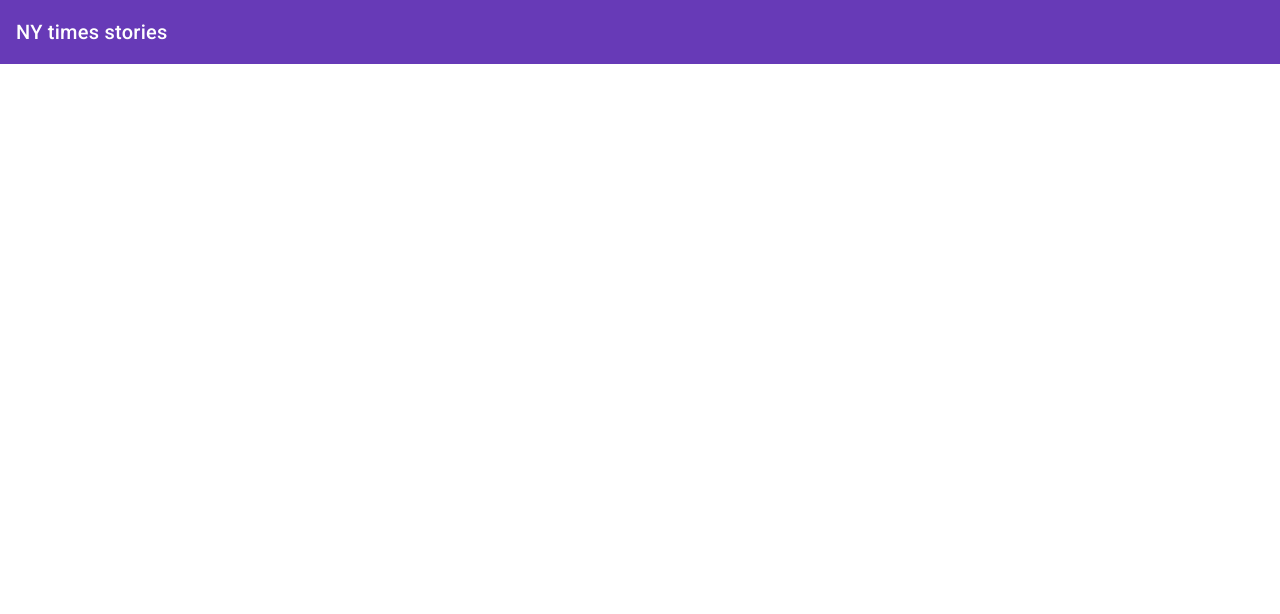
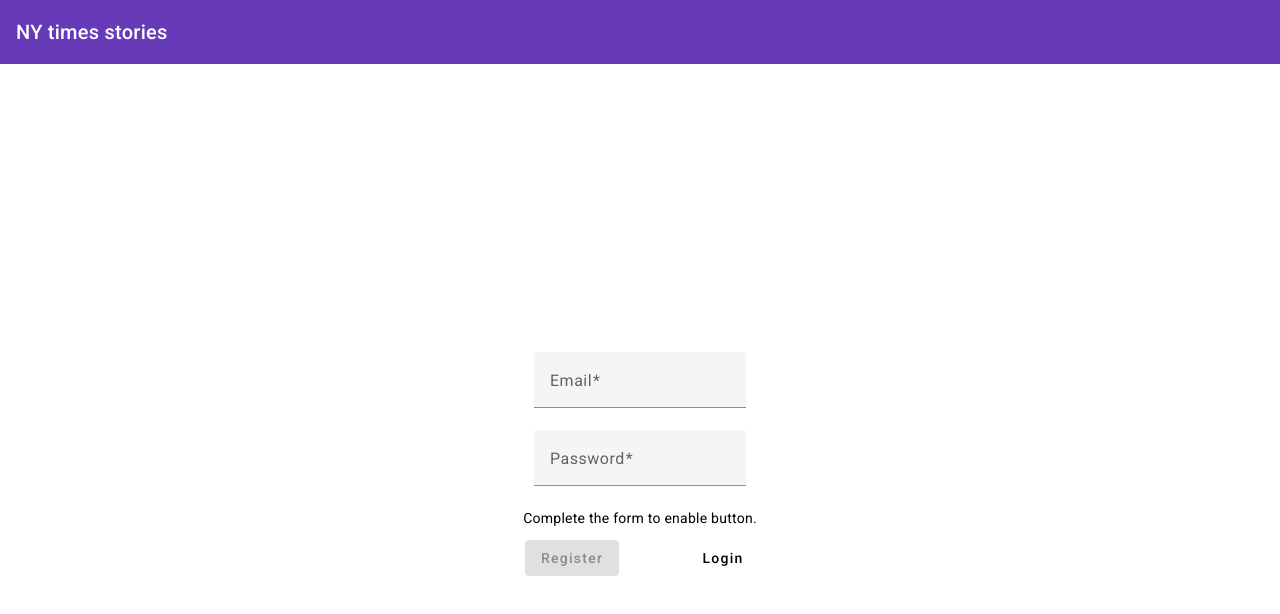
Before and after one commit to UsamaDanish/NyTimesStories, an Angular app: page / in a window 1280 px wide. Shown: the top 614 px of the page. Built offline with nearby package versions, Linux system fonts and the light colour scheme.

Commit message:
added authentication module with styles.

```diff
--- a/package.json
+++ b/package.json
@@ -3,7 +3,7 @@
   "version": "0.0.0",
   "scripts": {
     "ng": "ng",
-    "start": "ng serve",
+    "start": "ng serve --host 192.168.10.4",
     "build": "ng build",
     "watch": "ng build --watch --configuration development",
     "test": "ng test"
--- a/src/app/app-routing.module.ts
+++ b/src/app/app-routing.module.ts
@@ -1,7 +1,10 @@
 import { NgModule } from '@angular/core';
 import { RouterModule, Routes } from '@angular/router';
 
-const routes: Routes = [];
+const routes: Routes = [{
+  path: '',
+  loadChildren: () => import('../app/authentication/authentication.module').then(m => m.AuthenticationModule)
+}];
 
 @NgModule({
   imports: [RouterModule.forRoot(routes)],
--- a/src/app/app.component.html
+++ b/src/app/app.component.html
@@ -1,3 +1,4 @@
 <mat-toolbar color="primary">
   <span>NY times stories</span>
 </mat-toolbar>
+<router-outlet></router-outlet>
--- a/src/app/app.module.ts
+++ b/src/app/app.module.ts
@@ -1,10 +1,13 @@
 import { NgModule } from '@angular/core';
 import { BrowserModule } from '@angular/platform-browser';
 import { MatToolbarModule } from '@angular/material/toolbar';
+import {MatInputModule} from '@angular/material/input';
+import {MatFormFieldModule} from '@angular/material/form-field';
 
 import { AppRoutingModule } from './app-routing.module';
 import { AppComponent } from './app.component';
 import { BrowserAnimationsModule } from '@angular/platform-browser/animations';
+import { AuthenticationModule } from './authentication/authentication.module';
 
 @NgModule({
   declarations: [
@@ -14,7 +17,8 @@ import { BrowserAnimationsModule } from '@angular/platform-browser/animations';
     BrowserModule,
     AppRoutingModule,
     BrowserAnimationsModule,
-    MatToolbarModule
+    MatToolbarModule,
+    AuthenticationModule
   ],
   providers: [],
   bootstrap: [AppComponent]
--- /dev/null
+++ b/src/app/authentication/login/login.component.css
@@ -0,0 +1,14 @@
+.container-div {
+    display: flex;
+    flex-direction: column;
+    height: 100vh;
+    text-align: center;
+    justify-content: center;
+}
+
+.buttons-div {
+    margin: auto;
+    justify-content: space-between;
+    display: flex;
+    width: 230px;
+}
--- /dev/null
+++ b/src/app/authentication/login/login.component.html
@@ -0,0 +1,21 @@
+<div class="container-div">
+
+    <form [formGroup]="loginForm" (ngSubmit)="onSubmit()">
+      <mat-form-field>
+        <mat-label>Email</mat-label>
+        <input matInput placeholder="pat@example.com" formControlName="email">
+      </mat-form-field>
+      <br />
+      <mat-form-field>
+        <mat-label>Password</mat-label>
+        <input matInput placeholder="password" formControlName="password" type="password">
+      </mat-form-field>
+
+      <p>Complete the form to enable button.</p>
+      <div class="buttons-div">
+        <button type="submit" [disabled]="!loginForm.valid" mat-raised-button color="primary">Login</button>
+        <button type="button" routerLink="/" mat-button color="secondary">Sign Up</button>
+      </div>
+
+    </form>
+  </div>
--- /dev/null
+++ b/src/app/authentication/login/login.component.ts
@@ -0,0 +1,18 @@
+import { Component } from '@angular/core';
+import { FormControl, FormGroup } from '@angular/forms';
+import { Validators } from '@angular/forms';
+
+@Component({
+  selector: 'app-login',
+  templateUrl: './login.component.html',
+  styleUrls: ['./login.component.css']
+})
+export class LoginComponent {
+  loginForm = new FormGroup({
+    email: new FormControl('', [Validators.required, Validators.email]),
+    password: new FormControl('', [Validators.required]),
+  });
+
+  onSubmit() {
+  }
+}
--- /dev/null
+++ b/src/app/authentication/sign-up/sign-up.component.css
@@ -0,0 +1,14 @@
+.container-div {
+    display: flex;
+    flex-direction: column;
+    height: 100vh;
+    text-align: center;
+    justify-content: center;
+}
+
+.buttons-div {
+    margin: auto;
+    justify-content: space-between;
+    display: flex;
+    width: 230px;
+}
--- /dev/null
+++ b/src/app/authentication/sign-up/sign-up.component.html
@@ -0,0 +1,21 @@
+<div class="container-div">
+
+  <form [formGroup]="signUpForm" (ngSubmit)="onSubmit()">
+    <mat-form-field>
+      <mat-label>Email</mat-label>
+      <input matInput placeholder="pat@example.com" formControlName="email">
+    </mat-form-field>
+    <br />
+    <mat-form-field>
+      <mat-label>Password</mat-label>
+      <input matInput placeholder="password" formControlName="password" type="password">
+    </mat-form-field>
+
+    <p>Complete the form to enable button.</p>
+    <div class="buttons-div">
+      <button type="submit" [disabled]="!signUpForm.valid" mat-raised-button color="primary">Register</button>
+      <button type="button" routerLink="/login" mat-button color="secondary">Login</button>
+    </div>
+
+  </form>
+</div>
--- /dev/null
+++ b/src/app/authentication/sign-up/sign-up.component.ts
@@ -0,0 +1,19 @@
+import { Component } from '@angular/core';
+import { FormControl, FormGroup } from '@angular/forms';
+import { Validators } from '@angular/forms';
+
+
+@Component({
+  selector: 'app-sign-up',
+  templateUrl: './sign-up.component.html',
+  styleUrls: ['./sign-up.component.css'],
+})
+export class SignUpComponent {
+  signUpForm = new FormGroup({
+    email: new FormControl('', [Validators.required, Validators.email]),
+    password: new FormControl('', [Validators.required]),
+  });
+
+  onSubmit() {
+  }
+}
```
Also changed, not shown: src/app/authentication/authentication-routing.module.ts (added, +21 -0 lines), src/app/authentication/authentication.module.ts (added, +29 -0 lines), 2 other files (tests, documents, lock files or other folders).
